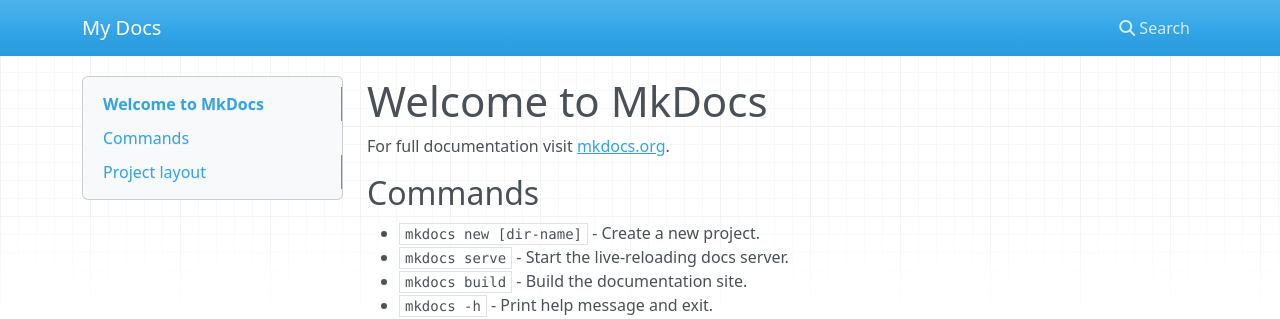
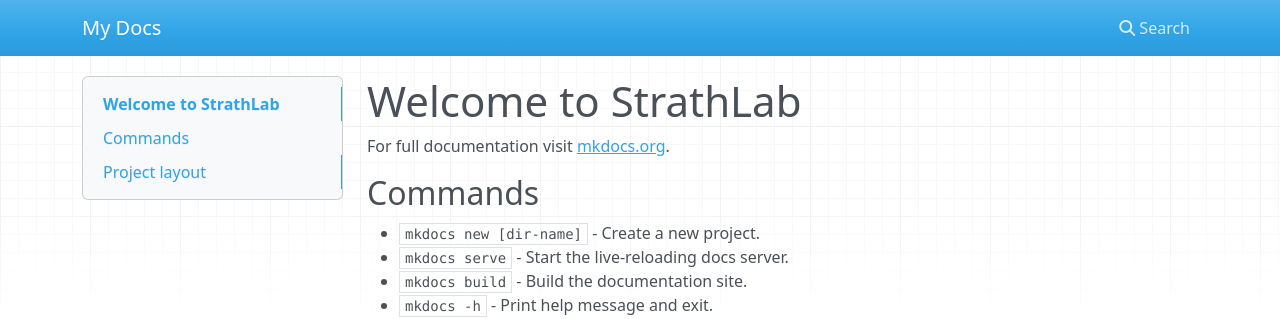
Before and after one commit to mhejda/StrathLab, an MkDocs documentation site: the page built from docs/index.md, in a window 1280 px wide. Shown: the top 319 px of the page. Built offline with MkDocs 1.6.1, drawn with Linux system fonts in a browser that asks for light colours; nearby versions of some CDN libraries.

Commit message:
Testing rtfd.io

```diff
--- a/docs/index.md
+++ b/docs/index.md
@@ -1,4 +1,4 @@
-# Welcome to MkDocs
+# Welcome to StrathLab
 
 For full documentation visit [mkdocs.org](https://www.mkdocs.org).
 
```
